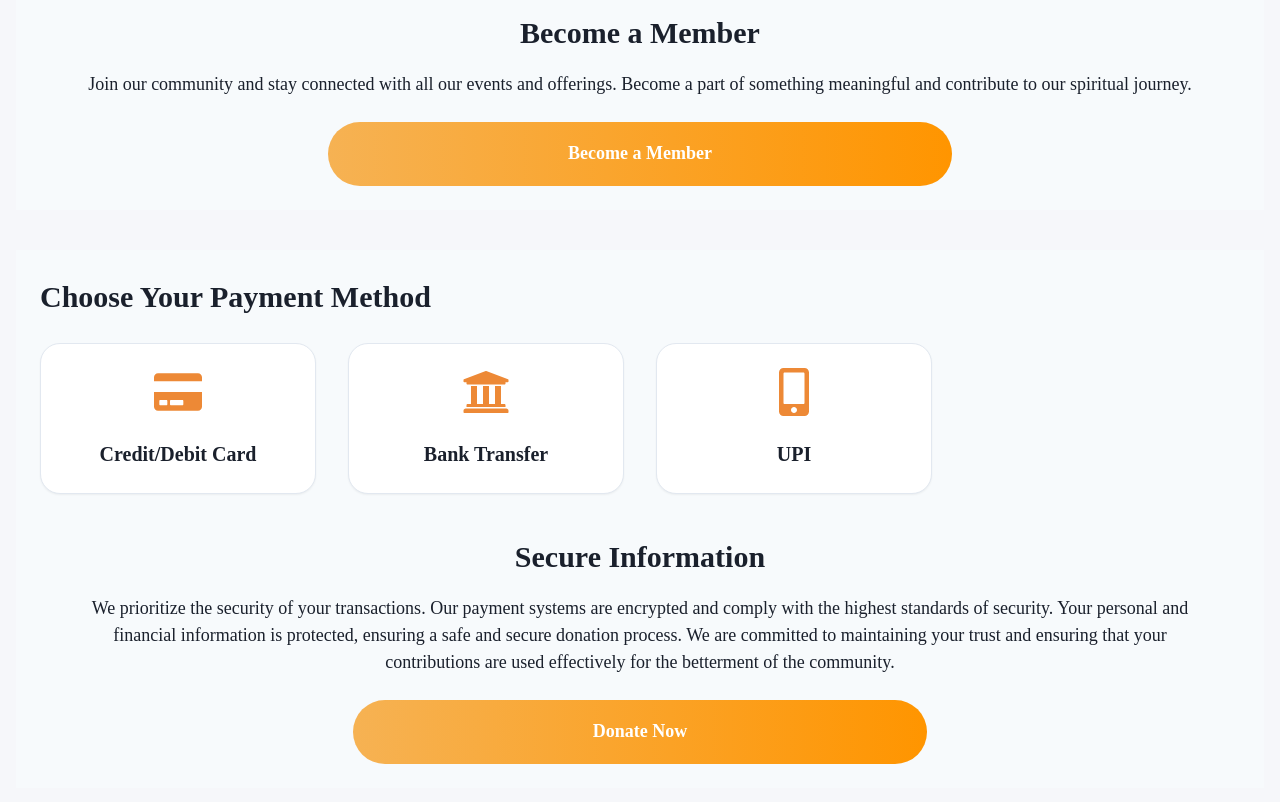
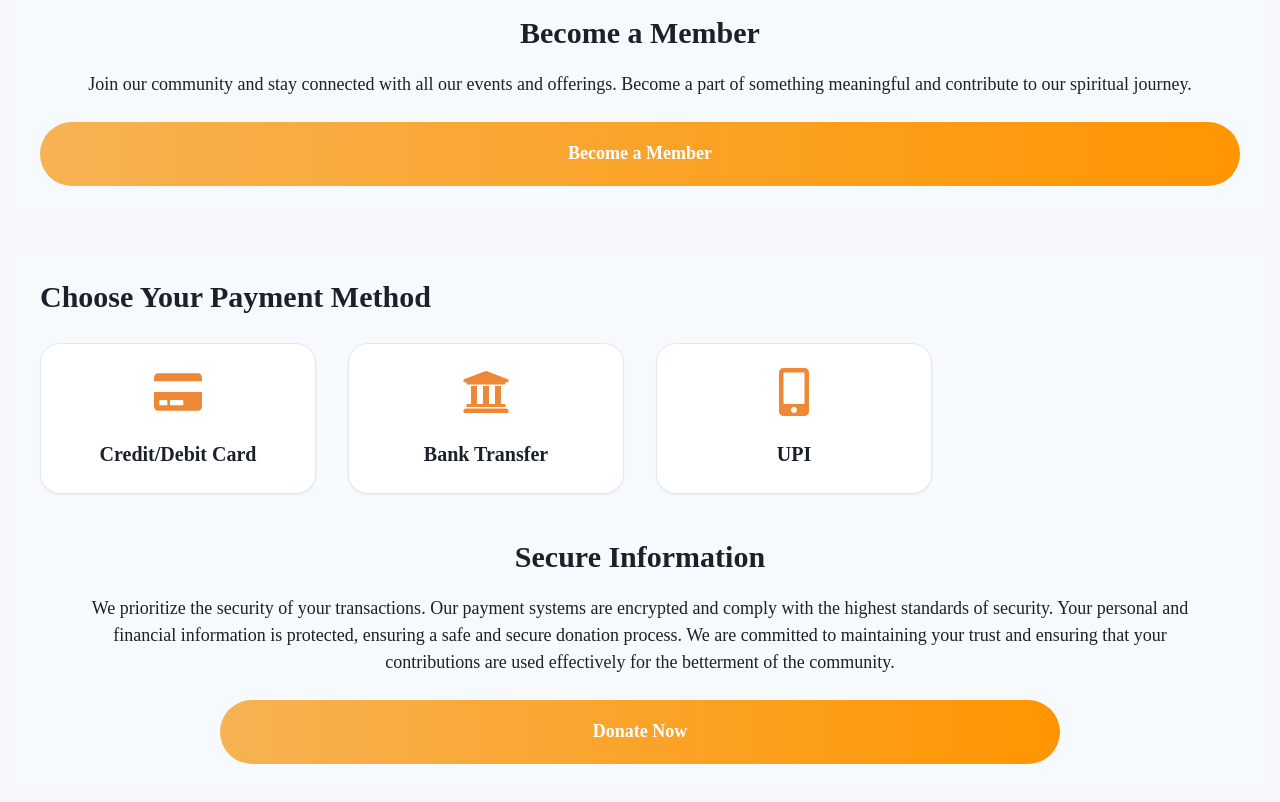
Before and after one commit to npcdazai/SparkingZero, a React (Vite) app: page / in a window 1280 px wide. Shown: the part 4480-5282 px from the top of the page. Built offline with nearby package versions, Linux system fonts and the light colour scheme; a web font is replaced by a local one.

Commit message:
some change

```diff
--- a/src/components/Membership.jsx
+++ b/src/components/Membership.jsx
@@ -19,8 +19,7 @@ const Membership = () => {
         color="white"
         size="lg"
         padding="8"
-        paddingLeft="60"
-        paddingRight="60"
+        width="100%"
         borderRadius="full"
       >
         Become a Member
--- a/src/components/Payment.jsx
+++ b/src/components/Payment.jsx
@@ -1,5 +1,5 @@
 import { Box, Text, SimpleGrid, Icon, Button } from "@chakra-ui/react";
-import { FaCreditCard, FaUniversity, FaMobileAlt, FaWallet } from "react-icons/fa";
+import { FaCreditCard, FaUniversity, FaMobileAlt } from "react-icons/fa";
 
 const Payment = () => {
   // Payment methods data
@@ -56,8 +56,7 @@ const Payment = () => {
         color="white"
         size="lg"
         padding="8"
-        paddingLeft="60"
-        paddingRight="60"
+        width="70%"
         borderRadius="full"
       >
         Donate Now
```
Also changed, not shown: 1 other file (tests, documents, lock files or other folders).
